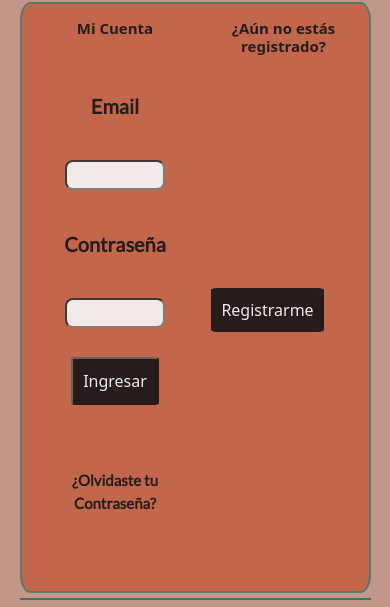
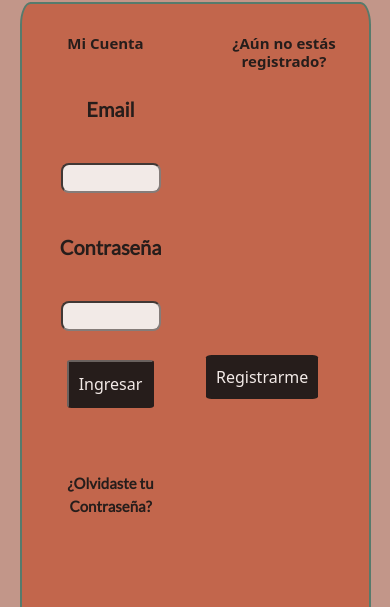
Before and after one commit to lujinavarra/proyecto-desarrollo-web-alquileres, a website: page pages/ingreso.html in a window 390 px wide. Shown: the part 61-668 px from the top of the page. Drawn offline with nearby package versions, Linux system fonts and the light colour scheme; a web font is replaced by a local one.

Commit message:
tercer entrega

```diff
--- a/scss/base/_mediaquerys.scss
+++ b/scss/base/_mediaquerys.scss
@@ -73,6 +73,7 @@
         align-self: center;
     }
     /*cambios en inmobiliarias*/
+
     .inmobiliariaUno, .inmobiliariaDos, .inmobiliariaTres {
         flex-direction: column;
         align-items: center;
@@ -91,10 +92,6 @@
 
     .gridContenedorInmobiliarias section .buscadorInmobiliarias label .selectInput {
         width: 100px;
-    }
-
-    .gridContenedorInmobiliarias section .buscadorInmobiliarias {
-        height: 15vh;
     }
 
     .pie .redes {
@@ -160,7 +157,6 @@
     /*cambios en ingreso*/
     .mainIngreso .ingreso section h2, .mainIngreso .ingreso .ingresoNuevo h2 {
         font-size: nth($tamano-letra, 1);
-        width: 200px;
     }
 }
 
@@ -214,7 +210,6 @@
 
     .mainIngreso .ingreso section h2, .mainIngreso .ingreso .ingresoNuevo h2 {
         font-size: nth($tamano-letra, 5);
-        width: 150px;
     }
     footer .redes {
         width: 80vw;
--- a/scss/components/_index.scss
+++ b/scss/components/_index.scss
@@ -40,8 +40,6 @@
             padding-top: 20px;
             background-color: nth($colores, 3);
             opacity: 0.8;
-            padding-bottom: 0;
-            margin-bottom: 0;
             .buscador {
                 grid-area: buscador;
                 @include flex(flex, space-around, center);
--- a/scss/components/_ingreso.scss
+++ b/scss/components/_ingreso.scss
@@ -13,17 +13,19 @@
         background-color: nth($colores, 3);
         opacity: 0.8;
         color: nth($colores, 5);
-        height: 70vh;
+        height: 90vh;
         width: 40vw;
         .ingresoNuevo {
-            @include flex (flex, center, center);
+            @include flex (flex, center, flex-end);
             flex-direction: column;
             height: 100%;
             h2 {
                 font-size: nth($tamano-letra, 4);
                 padding: 5px;
+                padding-top: 20px;
+                margin-top: 20px;
                 margin: 5px;
-                width: 250px;
+                width: 100%;
                 height: 70px;
                 text-align: center;
                 font-weight: bold;
@@ -84,8 +86,10 @@
             h2 {
                 font-size: nth($tamano-letra, 4);
                 padding: 5px;
+                padding-top: 20px;
+                margin-top: 20px;
                 margin: 5px;
-                width: 250px;
+                width: 100%;
                 height: 70px;
                 text-align: center;
                 font-weight: bold;
--- a/scss/components/_inmobiliarias.scss
+++ b/scss/components/_inmobiliarias.scss
@@ -19,7 +19,7 @@
         .buscadorInmobiliarias {
             grid-area: buscadorInmobiliarias;
             width: 20vw;
-            height: 20vh;
+            height: 30vh;
             border: nth($colores, 2) solid 2px;
             margin: map-get($boton, margen);
             border-radius: 3%;
```
Also changed, not shown: css/estilos.css.
